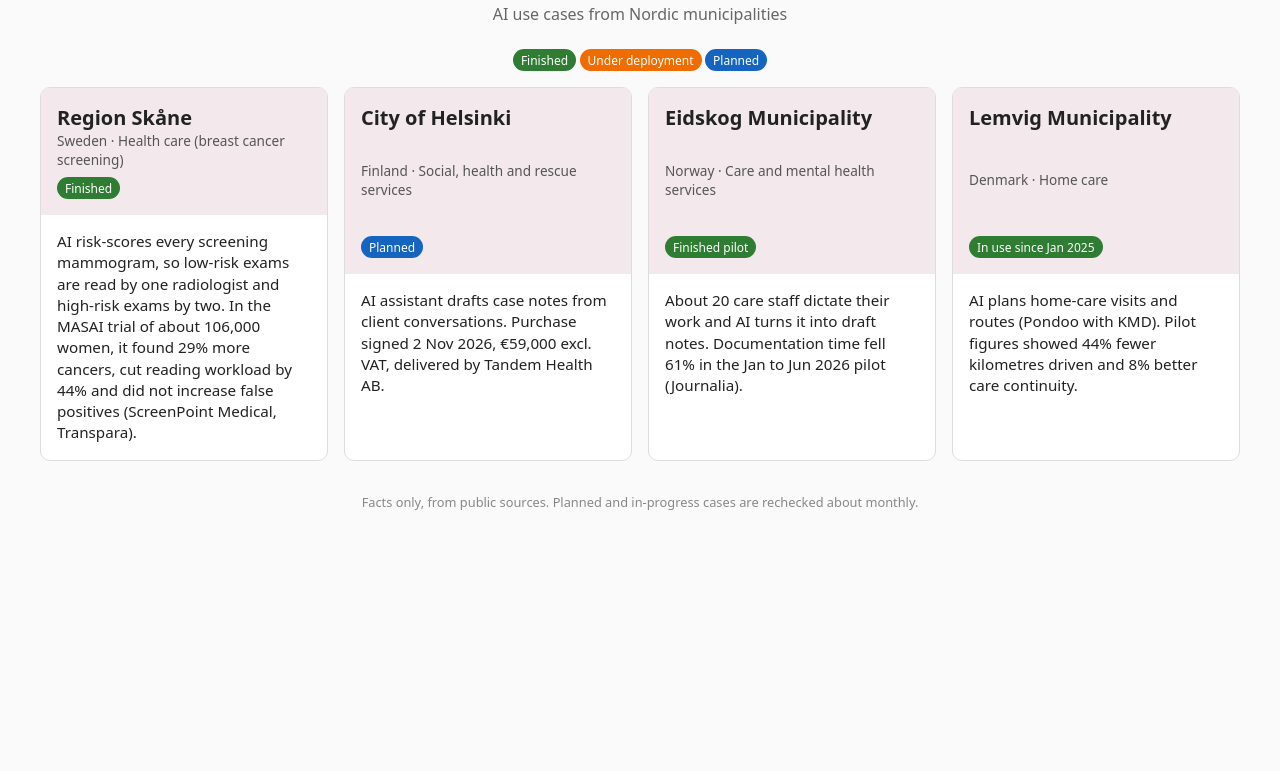
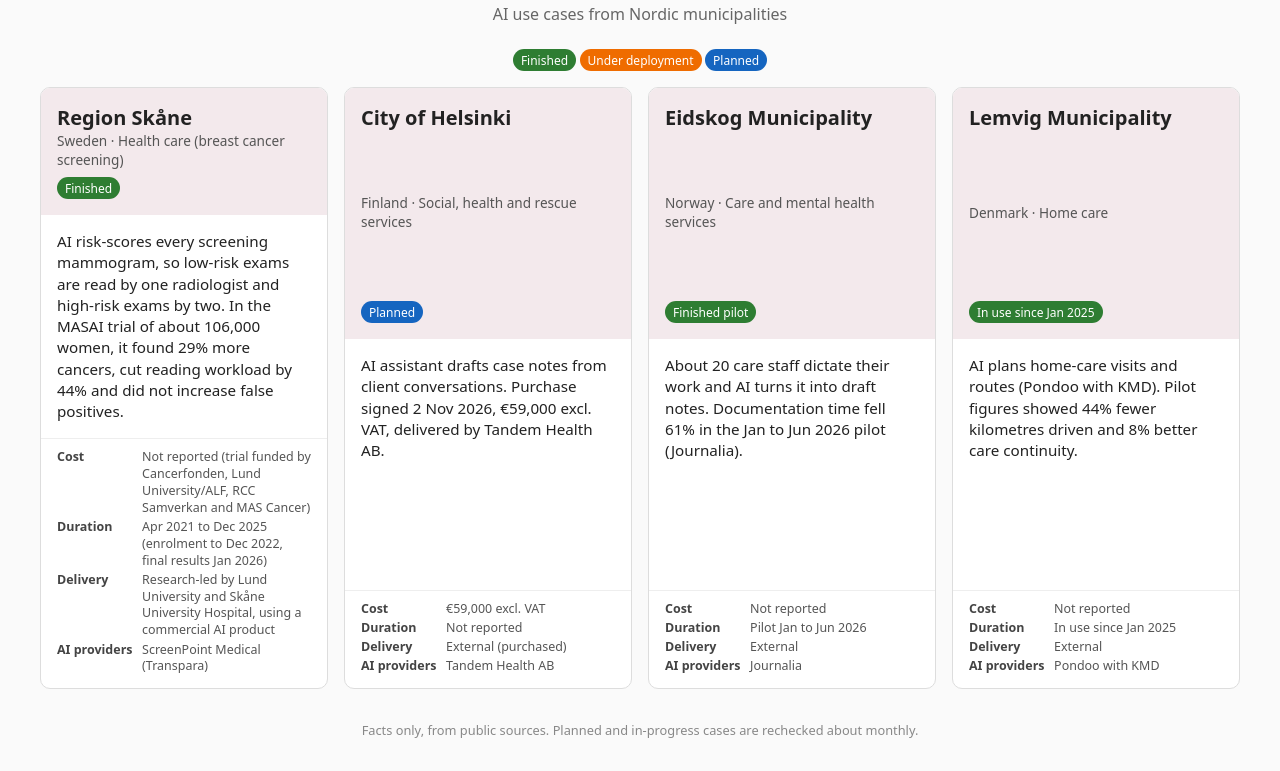
Before and after one commit to arttuahola-beep/botsnroses, a plain HTML site: page index.html in a window 1280 px wide. Shown: the part 83-854 px from the top of the page. Before the commit the page ends 800 px from the top, so only its background shows below. Drawn offline with Linux system fonts and the light colour scheme.

Commit message:
Add cost, duration, delivery and AI provider row to each case

```diff
--- a/index.html
+++ b/index.html
@@ -21,6 +21,9 @@
   .finished { background: #2e7d32; }
   .deploying { background: #ef6c00; }
   .planned { background: #1565c0; }
+  .facts { margin: 0; padding: .6rem 1rem .8rem; border-top: 1px solid #eee; font-size: .78rem; line-height: 1.35; color: #555; display: grid; grid-template-columns: auto 1fr; gap: .15rem .6rem; }
+  .facts dt { font-weight: 600; color: #444; }
+  .facts dd { margin: 0; }
   footer { text-align: center; font-size: .8rem; color: #888; padding-bottom: 2rem; }
 </style>
 </head>
@@ -42,7 +45,8 @@
       <div class="meta">Sweden · Health care (breast cancer screening)</div>
       <span class="tag finished">Finished</span>
     </div>
-    <div class="bottom">AI risk-scores every screening mammogram, so low-risk exams are read by one radiologist and high-risk exams by two. In the MASAI trial of about 106,000 women, it found 29% more cancers, cut reading workload by 44% and did not increase false positives (ScreenPoint Medical, Transpara).</div>
+    <div class="bottom">AI risk-scores every screening mammogram, so low-risk exams are read by one radiologist and high-risk exams by two. In the MASAI trial of about 106,000 women, it found 29% more cancers, cut reading workload by 44% and did not increase false positives.</div>
+    <dl class="facts"><dt>Cost</dt><dd>Not reported (trial funded by Cancerfonden, Lund University/ALF, RCC Samverkan and MAS Cancer)</dd><dt>Duration</dt><dd>Apr 2021 to Dec 2025 (enrolment to Dec 2022, final results Jan 2026)</dd><dt>Delivery</dt><dd>Research-led by Lund University and Skåne University Hospital, using a commercial AI product</dd><dt>AI providers</dt><dd>ScreenPoint Medical (Transpara)</dd></dl>
   </a>
 
   <a class="card" href="https://paatokset.hel.fi/fi/asia/hel-2026-017585">
@@ -52,6 +56,7 @@
       <span class="tag planned">Planned</span>
     </div>
     <div class="bottom">AI assistant drafts case notes from client conversations. Purchase signed 2 Nov 2026, €59,000 excl. VAT, delivered by Tandem Health AB.</div>
+    <dl class="facts"><dt>Cost</dt><dd>€59,000 excl. VAT</dd><dt>Duration</dt><dd>Not reported</dd><dt>Delivery</dt><dd>External (purchased)</dd><dt>AI providers</dt><dd>Tandem Health AB</dd></dl>
   </a>
 
   <a class="card" href="https://www.journalia.no/files/rapport-eidskog-kommune-effektiv-tidsbruk-og-oppretthold-kvalitet-med-kunstig-intelligens-for-tale-til-utkast.pdf">
@@ -61,6 +66,7 @@
       <span class="tag finished">Finished pilot</span>
     </div>
     <div class="bottom">About 20 care staff dictate their work and AI turns it into draft notes. Documentation time fell 61% in the Jan to Jun 2026 pilot (Journalia).</div>
+    <dl class="facts"><dt>Cost</dt><dd>Not reported</dd><dt>Duration</dt><dd>Pilot Jan to Jun 2026</dd><dt>Delivery</dt><dd>External</dd><dt>AI providers</dt><dd>Journalia</dd></dl>
   </a>
 
   <a class="card" href="https://lemvig.dk/nyheder/2025/jan/lemvig-kommune-foerst-i-danmark-med-ai-baseret-hjemmeplejeplanlaegning">
@@ -70,6 +76,7 @@
       <span class="tag finished">In use since Jan 2025</span>
     </div>
     <div class="bottom">AI plans home-care visits and routes (Pondoo with KMD). Pilot figures showed 44% fewer kilometres driven and 8% better care continuity.</div>
+    <dl class="facts"><dt>Cost</dt><dd>Not reported</dd><dt>Duration</dt><dd>In use since Jan 2025</dd><dt>Delivery</dt><dd>External</dd><dt>AI providers</dt><dd>Pondoo with KMD</dd></dl>
   </a>
 
 </main>
```
